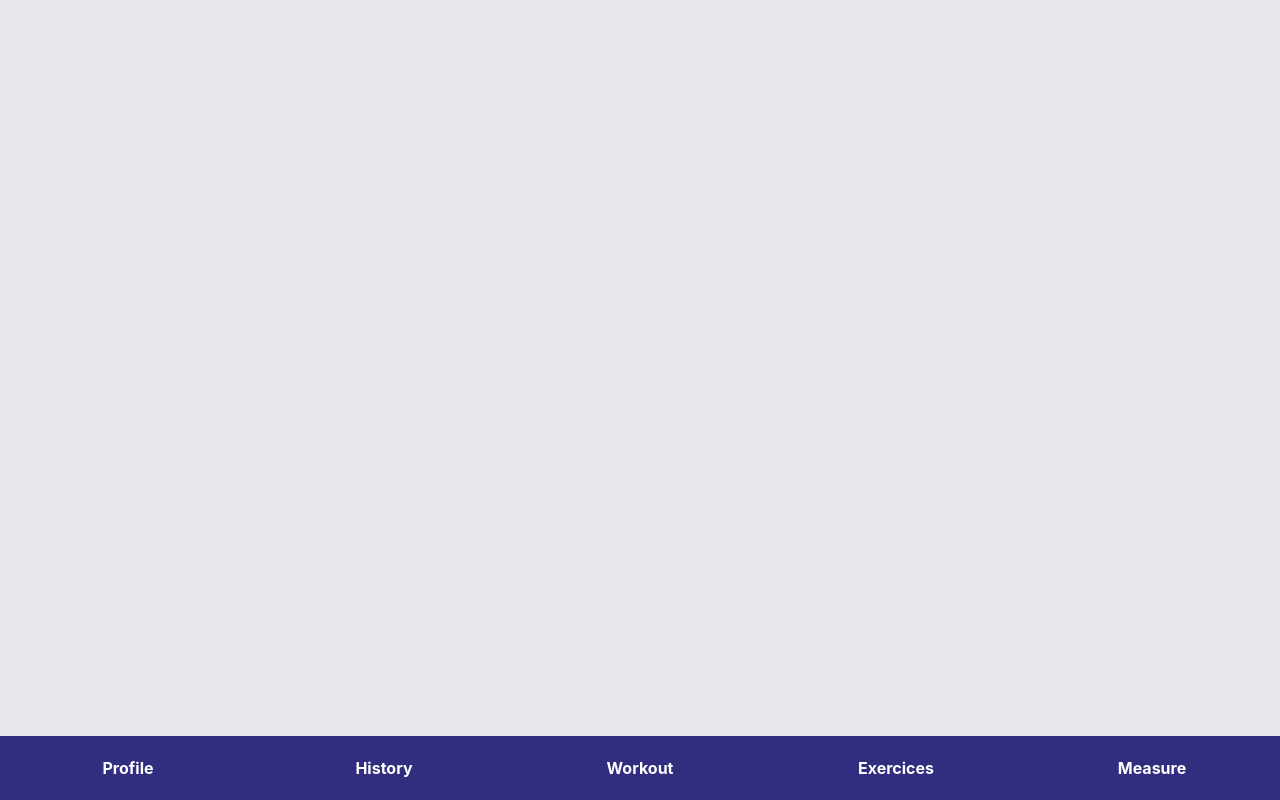
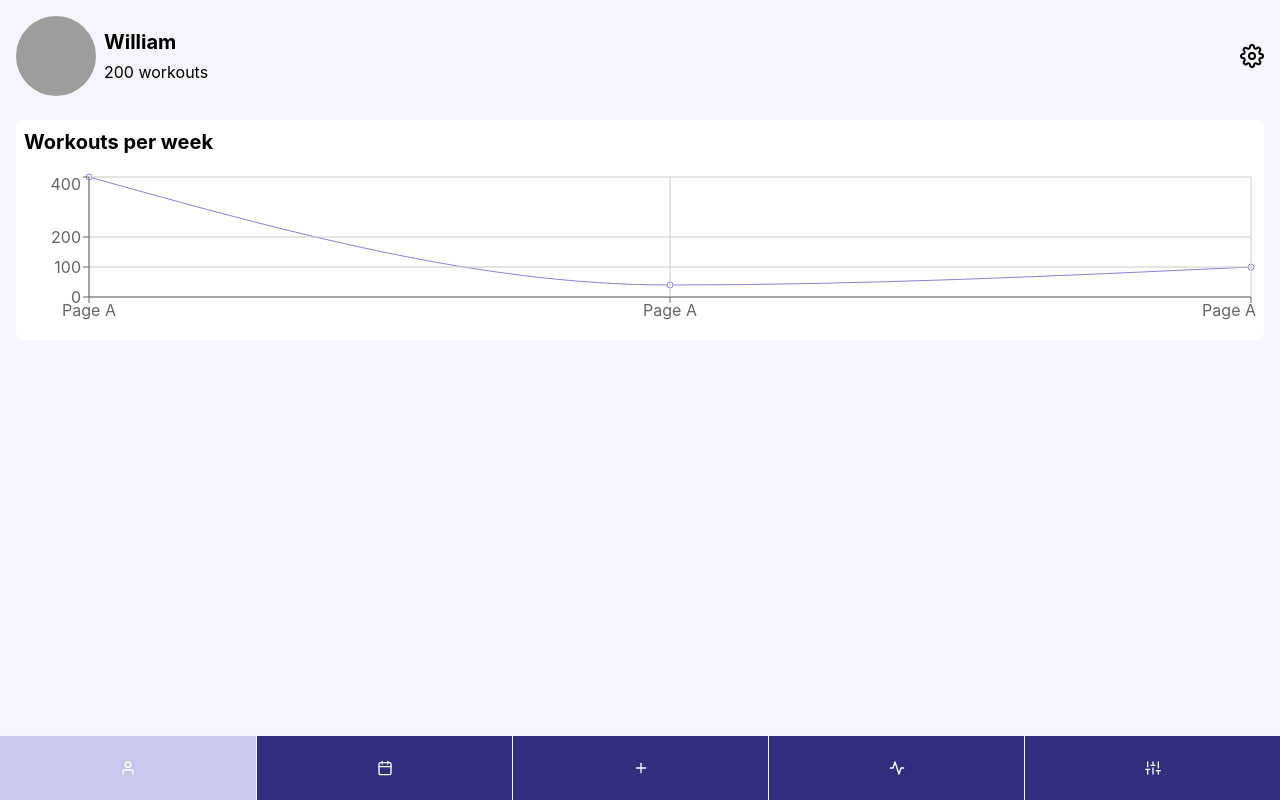
Before and after one commit to williambaele/gym-buddy, a React (Create React App) app in the folder frontend/: page / in a window 1280 px wide. Built offline with nearby package versions, Linux system fonts and the light colour scheme; grey boxes are pictures that could not be loaded.

Commit message:
Added different views

```diff
--- a/frontend/package.json
+++ b/frontend/package.json
@@ -11,6 +11,7 @@
     "react-icons": "^4.12.0",
     "react-router-dom": "^6.20.0",
     "react-scripts": "5.0.1",
+    "recharts": "^2.10.1",
     "web-vitals": "^2.1.4"
   },
   "scripts": {
--- /dev/null
+++ b/frontend/src/charts/WelcomeChart.js
@@ -0,0 +1,35 @@
+import React from "react";
+import {
+  LineChart,
+  Line,
+  CartesianGrid,
+  XAxis,
+  YAxis,
+  ResponsiveContainer,
+} from "recharts";
+
+const WelcomeChart = () => {
+  const data = [
+    { name: "Page A", uv: 400, pv: 2400, amt: 2400 },
+    { name: "Page A", uv: 40, pv: 2400, amt: 2400 },
+    { name: "Page A", uv: 100, pv: 240, amt: 2400 },
+  ];
+
+  return (
+    <div className="flex flex-col gap-4 bg-white rounded-lg p-2">
+      <h2 className="text-xl font-bold">Workouts per week</h2>
+      <div className="w-full h-40">
+        <ResponsiveContainer width="100%" height="100%">
+          <LineChart width={600} height={300} data={data}>
+            <Line type="monotone" dataKey="uv" stroke="#8884d8" />
+            <CartesianGrid stroke="#ccc" />
+            <XAxis dataKey="name" />
+            <YAxis />
+          </LineChart>
+        </ResponsiveContainer>
+      </div>
+    </div>
+  );
+};
+
+export default WelcomeChart;
--- a/frontend/src/components/Header.js
+++ b/frontend/src/components/Header.js
@@ -1,36 +1,19 @@
 import React from "react";
 
-const Header = () => {
-  const menu = [
-    {
-      title: "Profile",
-      svg: "",
-    },
-    {
-      title: "History",
-      svg: "",
-    },
-    {
-      title: "Workout",
-      svg: "",
-    },
-    {
-      title: "Exercices",
-      svg: "",
-    },
-    {
-      title: "Measure",
-      svg: "",
-    },
-  ];
+const Header = ({ menu, activeMenu, setActiveMenu }) => {
   return (
-    <div className="w-full bg-[#312E7F] h-16 shadow-md grid grid-cols-5">
+    <div className="w-full h-16 shadow-md grid grid-cols-5 divide-x divide-gray-50">
       {menu.map((item, index) => (
         <div
+          onClick={() => setActiveMenu(item.title)}
           key={index}
-          className="bg-[#312E7F] flex items-center justify-center text-white font-bold"
+          className={`flex items-center justify-center text-white font-bold cursor-pointer ${
+            activeMenu === item.title
+              ? "bg-[#C8C7EB]"
+              : "bg-[#312E7F] hover:bg-[#312E7F]/90"
+          }`}
         >
-          <p>{item.title}</p>
+          {item.svg}
         </div>
       ))}
     </div>
--- /dev/null
+++ b/frontend/src/components/ProfileCard.js
@@ -0,0 +1,21 @@
+import React from "react";
+
+const ProfileCard = () => {
+  return (
+    <div className="flex gap-2 h-full ">
+      <div className="h-full w-20">
+        <img
+          src="https://e00-marca.uecdn.es/assets/multimedia/imagenes/2022/09/12/16630035401268.jpg"
+          className="rounded-full object-cover h-full"
+          alt="profile"
+        />
+      </div>
+      <div className="flex flex-col gap-1 justify-center">
+        <h2 className="text-xl font-bold">William</h2>
+        <p className="text-md">200 workouts</p>
+      </div>
+    </div>
+  );
+};
+
+export default ProfileCard;
--- a/frontend/src/pages/Home.js
+++ b/frontend/src/pages/Home.js
@@ -1,12 +1,60 @@
-// Home.js
-import React from "react";
+import React, { useState } from "react";
+import {
+  FiPlus,
+  FiUser,
+  FiSliders,
+  FiCalendar,
+  FiActivity,
+} from "react-icons/fi";
 import Header from "../components/Header";
+import Profile from "../views/Profile";
+import Workout from "../views/Workout";
+import Measurement from "../views/Measurement";
+import History from "../views/History";
+import Exercice from "../views/Exercice";
 
 const Home = () => {
+  const menu = [
+    {
+      title: "Profile",
+      svg: <FiUser />,
+      component: <Profile />,
+    },
+    {
+      title: "History",
+      svg: <FiCalendar />,
+      component: <History />,
+    },
+    {
+      title: "Workout",
+      svg: <FiPlus />,
+      component: <Workout />,
+    },
+    {
+      title: "Exercises",
+      svg: <FiActivity />,
+      component: <Exercice />,
+    },
+    {
+      title: "Measure",
+      svg: <FiSliders />,
+      component: <Measurement />,
+    },
+  ];
+
+  const [activeMenu, setActiveMenu] = useState("Profile");
+
   return (
-    <div className="flex flex-col min-h-screen bg-gray-200">
+    <div className="flex flex-col min-h-screen">
       <div className="fixed bottom-0 left-0 right-0">
-        <Header />
+        <Header
+          menu={menu}
+          activeMenu={activeMenu}
+          setActiveMenu={setActiveMenu}
+        />
+      </div>
+      <div className="flex-grow p-4 bg-[#F6F6FE]">
+        {menu.find((item) => item.title === activeMenu)?.component}
       </div>
     </div>
   );
--- /dev/null
+++ b/frontend/src/views/Exercice.js
@@ -0,0 +1,11 @@
+import React from "react";
+
+const Exercice = () => {
+  return (
+    <div>
+      <p>exo</p>
+    </div>
+  );
+};
+
+export default Exercice;
--- /dev/null
+++ b/frontend/src/views/History.js
@@ -0,0 +1,11 @@
+import React from "react";
+
+const History = () => {
+  return (
+    <div>
+      <p>history</p>
+    </div>
+  );
+};
+
+export default History;
--- /dev/null
+++ b/frontend/src/views/Measurement.js
@@ -0,0 +1,11 @@
+import React from "react";
+
+const Measurement = () => {
+  return (
+    <div>
+      <p>Measurement</p>
+    </div>
+  );
+};
+
+export default Measurement;
--- /dev/null
+++ b/frontend/src/views/Profile.js
@@ -0,0 +1,18 @@
+import React from "react";
+import { FiSettings } from "react-icons/fi";
+import ProfileCard from "../components/ProfileCard";
+import WelcomeChart from "../charts/WelcomeChart";
+
+const Profile = () => {
+  return (
+    <div className="h-full space-y-6">
+      <div className="flex justify-between items-center h-20">
+        <ProfileCard />
+        <FiSettings style={{ fontSize: "24px" }} className="cursor-pointer" />
+      </div>
+      <WelcomeChart />
+    </div>
+  );
+};
+
+export default Profile;
--- /dev/null
+++ b/frontend/src/views/Workout.js
@@ -0,0 +1,11 @@
+import React from "react";
+
+const Workout = () => {
+  return (
+    <div>
+      <p>workout</p>
+    </div>
+  );
+};
+
+export default Workout;
```
Also changed, not shown: 1 other file (tests, documents, lock files or other folders).
